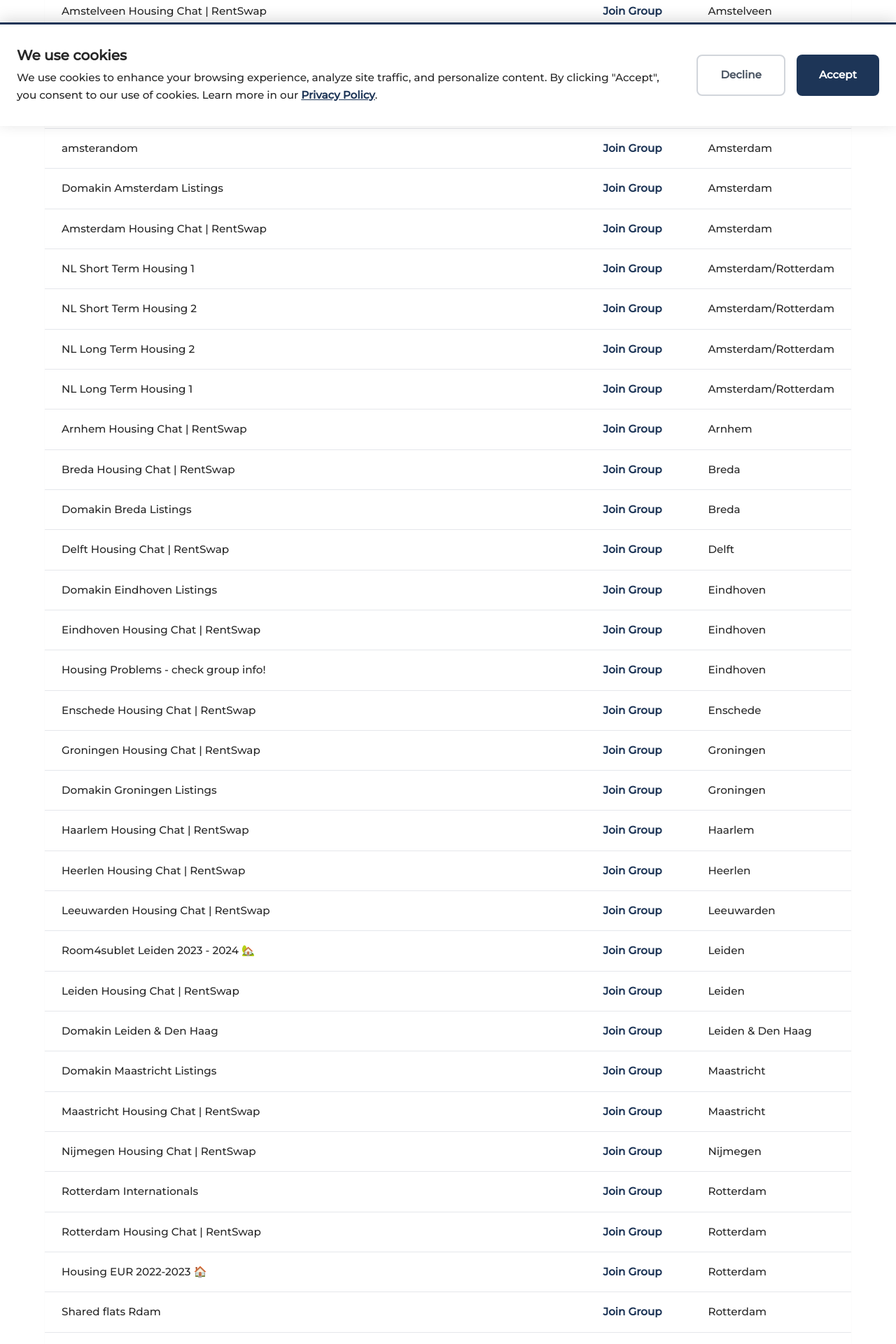
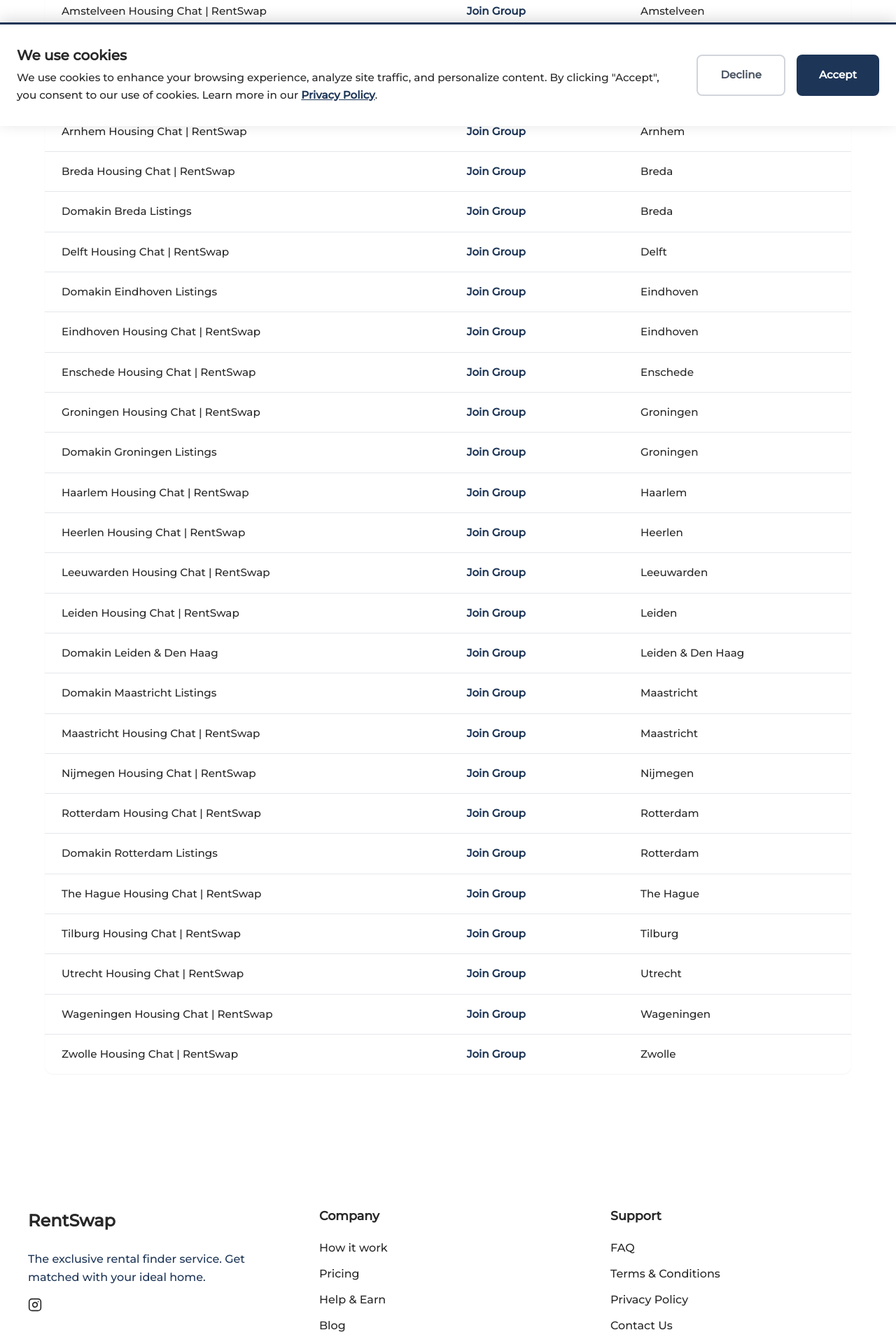
Before and after one commit to This-Marinov-guy/rentswap-v2, a Next.js app: page /whatsapp-netherlands in a window 1280 px wide. Shown: the part 620-2540 px from the top of the page at 70% size. Built offline with nearby package versions, Linux system fonts and the light colour scheme.

Commit message:
remove unneeded groups

```diff
--- a/src/app/whatsapp-netherlands/page.tsx
+++ b/src/app/whatsapp-netherlands/page.tsx
@@ -35,21 +35,21 @@
     link: "https://chat.whatsapp.com/BIekcT4fcJuBMAojBux7Nq",
     city: "Amstelveen",
   },
-  {
-    name: "Amsterdam and more place of Netherlands Rooms, Studios, Flats, Apartments, Houses for rent... (FULL)",
-    link: "https://chat.whatsapp.com/BbMxoqsgHNsEIYjYdSn75L",
-    city: "Amsterdam",
-  },
-  {
-    name: "Housing Amsterdam, Rotterdam and Den Haag All in one (FULL)",
-    link: "https://chat.whatsapp.com/HDya5c9l63ZBSmdUQJL2A6",
-    city: "Amsterdam",
-  },
-  {
-    name: "amsterandom",
-    link: "https://chat.whatsapp.com/DheUC0xKTxqHFlCOpZl8lg",
-    city: "Amsterdam",
-  },
+  // {
+  //   name: "Amsterdam and more place of Netherlands Rooms, Studios, Flats, Apartments, Houses for rent... (FULL)",
+  //   link: "https://chat.whatsapp.com/BbMxoqsgHNsEIYjYdSn75L",
+  //   city: "Amsterdam",
+  // },
+  // {
+  //   name: "Housing Amsterdam, Rotterdam and Den Haag All in one (FULL)",
+  //   link: "https://chat.whatsapp.com/HDya5c9l63ZBSmdUQJL2A6",
+  //   city: "Amsterdam",
+  // },
+  // {
+  //   name: "amsterandom",
+  //   link: "https://chat.whatsapp.com/DheUC0xKTxqHFlCOpZl8lg",
+  //   city: "Amsterdam",
+  // },
   {
     name: "Domakin Amsterdam Listings",
     link: "https://chat.whatsapp.com/GNUYUy5OjQvGp0bTjiuoWZ",
@@ -60,26 +60,26 @@
     link: "https://chat.whatsapp.com/FZxLE8aQnDDCXqA1vnofrv",
     city: "Amsterdam",
   },
-  {
-    name: "NL Short Term Housing 1",
-    link: "https://chat.whatsapp.com/GH0aplHIQ3rCeaF0dEmrsW",
-    city: "Amsterdam/Rotterdam",
-  },
-  {
-    name: "NL Short Term Housing 2",
-    link: "https://chat.whatsapp.com/IGDxiZehfPZ7Ltz6MYBCmY",
-    city: "Amsterdam/Rotterdam",
-  },
-  {
-    name: "NL Long Term Housing 2",
-    link: "https://chat.whatsapp.com/IGDxiZehfPZ7Ltz6MYBCmY",
-    city: "Amsterdam/Rotterdam",
-  },
-  {
-    name: "NL Long Term Housing 1",
-    link: "https://chat.whatsapp.com/GH0aplHIQ3rCeaF0dEmrsW",
-    city: "Amsterdam/Rotterdam",
-  },
+  // {
+  //   name: "NL Short Term Housing 1",
+  //   link: "https://chat.whatsapp.com/GH0aplHIQ3rCeaF0dEmrsW",
+  //   city: "Amsterdam/Rotterdam",
+  // },
+  // {
+  //   name: "NL Short Term Housing 2",
+  //   link: "https://chat.whatsapp.com/IGDxiZehfPZ7Ltz6MYBCmY",
+  //   city: "Amsterdam/Rotterdam",
+  // },
+  // {
+  //   name: "NL Long Term Housing 2",
+  //   link: "https://chat.whatsapp.com/IGDxiZehfPZ7Ltz6MYBCmY",
+  //   city: "Amsterdam/Rotterdam",
+  // },
+  // {
+  //   name: "NL Long Term Housing 1",
+  //   link: "https://chat.whatsapp.com/GH0aplHIQ3rCeaF0dEmrsW",
+  //   city: "Amsterdam/Rotterdam",
+  // },
   {
     name: "Arnhem Housing Chat | RentSwap",
     link: "https://chat.whatsapp.com/DzKbWx7Tu87GTI1XiHIVnk",
@@ -110,11 +110,11 @@
     link: "https://chat.whatsapp.com/D9S939hdT1EJomWkgEEpLz",
     city: "Eindhoven",
   },
-  {
-    name: "Housing Problems - check group info!",
-    link: "https://chat.whatsapp.com/IZtK3OG7YkpBGwSv54Q2ox",
-    city: "Eindhoven",
-  },
+  // {
+  //   name: "Housing Problems - check group info!",
+  //   link: "https://chat.whatsapp.com/IZtK3OG7YkpBGwSv54Q2ox",
+  //   city: "Eindhoven",
+  // },
   {
     name: "Enschede Housing Chat | RentSwap",
     link: "https://chat.whatsapp.com/Elk3wlL3tiXLXdsfiOaRCs",
@@ -145,11 +145,11 @@
     link: "https://chat.whatsapp.com/FxjjXQE1XEKEb1BS6kXjZ7",
     city: "Leeuwarden",
   },
-  {
-    name: "Room4sublet Leiden 2023 - 2024 🏡",
-    link: "https://chat.whatsapp.com/K9sZ6GQUSBxF5SCvitFLsH",
-    city: "Leiden",
-  },
+  // {
+  //   name: "Room4sublet Leiden 2023 - 2024 🏡",
+  //   link: "https://chat.whatsapp.com/K9sZ6GQUSBxF5SCvitFLsH",
+  //   city: "Leiden",
+  // },
   {
     name: "Leiden Housing Chat | RentSwap",
     link: "https://chat.whatsapp.com/GqRJMQqnoFQCoCrFY2hJmv",
@@ -175,41 +175,41 @@
     link: "https://chat.whatsapp.com/HNZApUVPVnUJa6uvV33ZGl",
     city: "Nijmegen",
   },
-  {
-    name: "Rotterdam Internationals",
-    link: "https://linktr.ee/InternationalsNL",
-    city: "Rotterdam",
-  },
+  // {
+  //   name: "Rotterdam Internationals",
+  //   link: "https://linktr.ee/InternationalsNL",
+  //   city: "Rotterdam",
+  // },
   {
     name: "Rotterdam Housing Chat | RentSwap",
     link: "https://chat.whatsapp.com/FDH6QC3CkgWDwpiU3tCjJG",
     city: "Rotterdam",
   },
-  {
-    name: "Housing EUR 2022-2023 🏠",
-    link: "https://chat.whatsapp.com/EY0kCO0otb25dHwm5poJL0w",
-    city: "Rotterdam",
-  },
-  {
-    name: "Shared flats Rdam",
-    link: "https://chat.whatsapp.com/KYwY6GmoYTn7oW18JCuGA",
-    city: "Rotterdam",
-  },
+  // {
+  //   name: "Housing EUR 2022-2023 🏠",
+  //   link: "https://chat.whatsapp.com/EY0kCO0otb25dHwm5poJL0w",
+  //   city: "Rotterdam",
+  // },
+  // {
+  //   name: "Shared flats Rdam",
+  //   link: "https://chat.whatsapp.com/KYwY6GmoYTn7oW18JCuGA",
+  //   city: "Rotterdam",
+  // },
   {
     name: "Domakin Rotterdam Listings",
     link: "https://chat.whatsapp.com/KTlHSYxWNisJ3JiEIZZ65J",
     city: "Rotterdam",
   },
-  {
-    name: "rotterdam house hunters",
-    link: "https://chat.whatsapp.com/KO9bl8lGW16Ga745bWftH9",
-    city: "Rotterdam",
-  },
-  {
-    name: "Secondhand Rotterdam 2023",
-    link: "https://chat.whatsapp.com/LcqSvEFtBcGEmvz7r8KBro",
-    city: "Rotterdam",
-  },
+  // {
+  //   name: "rotterdam house hunters",
+  //   link: "https://chat.whatsapp.com/KO9bl8lGW16Ga745bWftH9",
+  //   city: "Rotterdam",
+  // },
+  // {
+  //   name: "Secondhand Rotterdam 2023",
+  //   link: "https://chat.whatsapp.com/LcqSvEFtBcGEmvz7r8KBro",
+  //   city: "Rotterdam",
+  // },
   {
     name: "The Hague Housing Chat | RentSwap",
     link: "https://chat.whatsapp.com/KfNDW2RFdU88b2d5f83tgu",
@@ -220,11 +220,11 @@
     link: "https://chat.whatsapp.com/H3C0aipkjqvBkXrujorHnb",
     city: "Tilburg",
   },
-  {
-    name: "Houses, Apartments, Studios and Rooms in Utrecht, Eindhoven, Lelystad,Tilburg,Groningen and others 🏠",
-    link: "https://chat.whatsapp.com/LwG2JnDtZvxBG3R1JZMQc2",
-    city: "Utrecht",
-  },
+  // {
+  //   name: "Houses, Apartments, Studios and Rooms in Utrecht, Eindhoven, Lelystad,Tilburg,Groningen and others 🏠",
+  //   link: "https://chat.whatsapp.com/LwG2JnDtZvxBG3R1JZMQc2",
+  //   city: "Utrecht",
+  // },
   {
     name: "Utrecht Housing Chat | RentSwap",
     link: "https://chat.whatsapp.com/DDMsK5eXbwHBtJ7tOMCQBQ",
```
